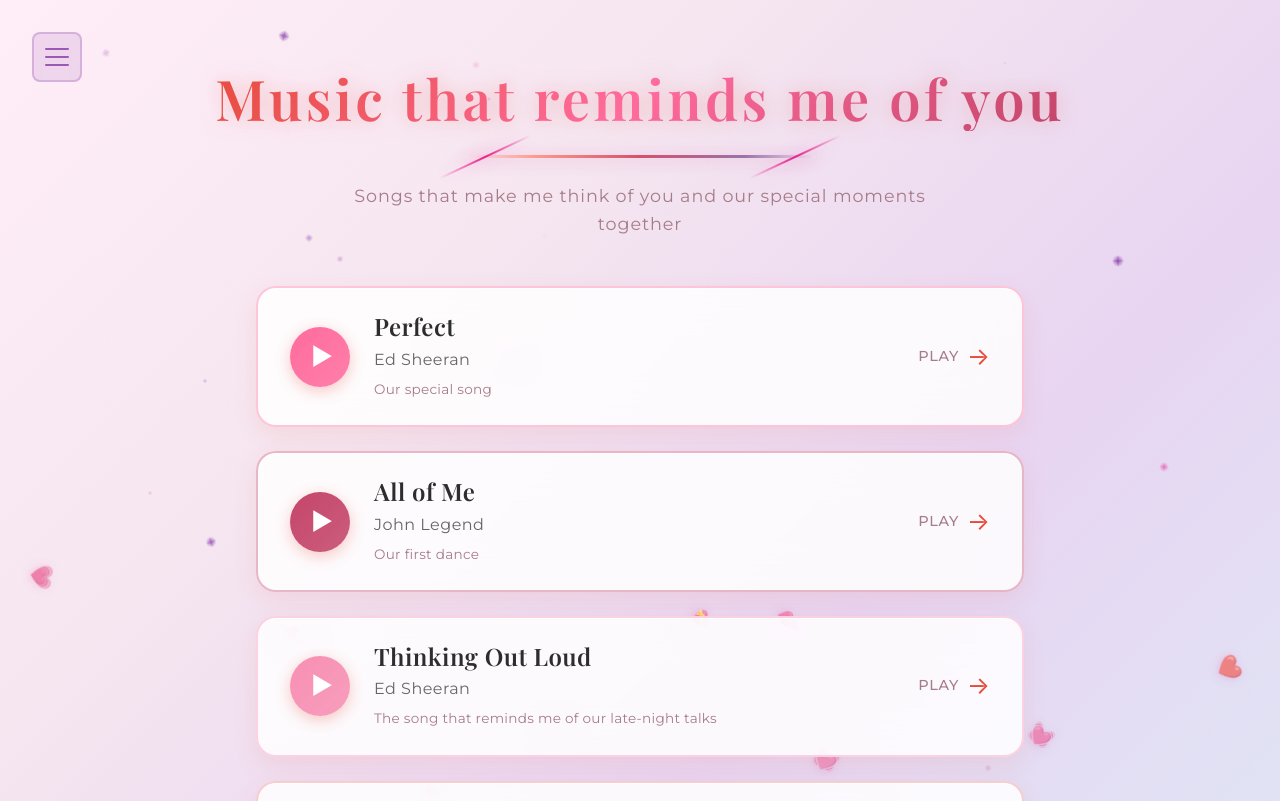
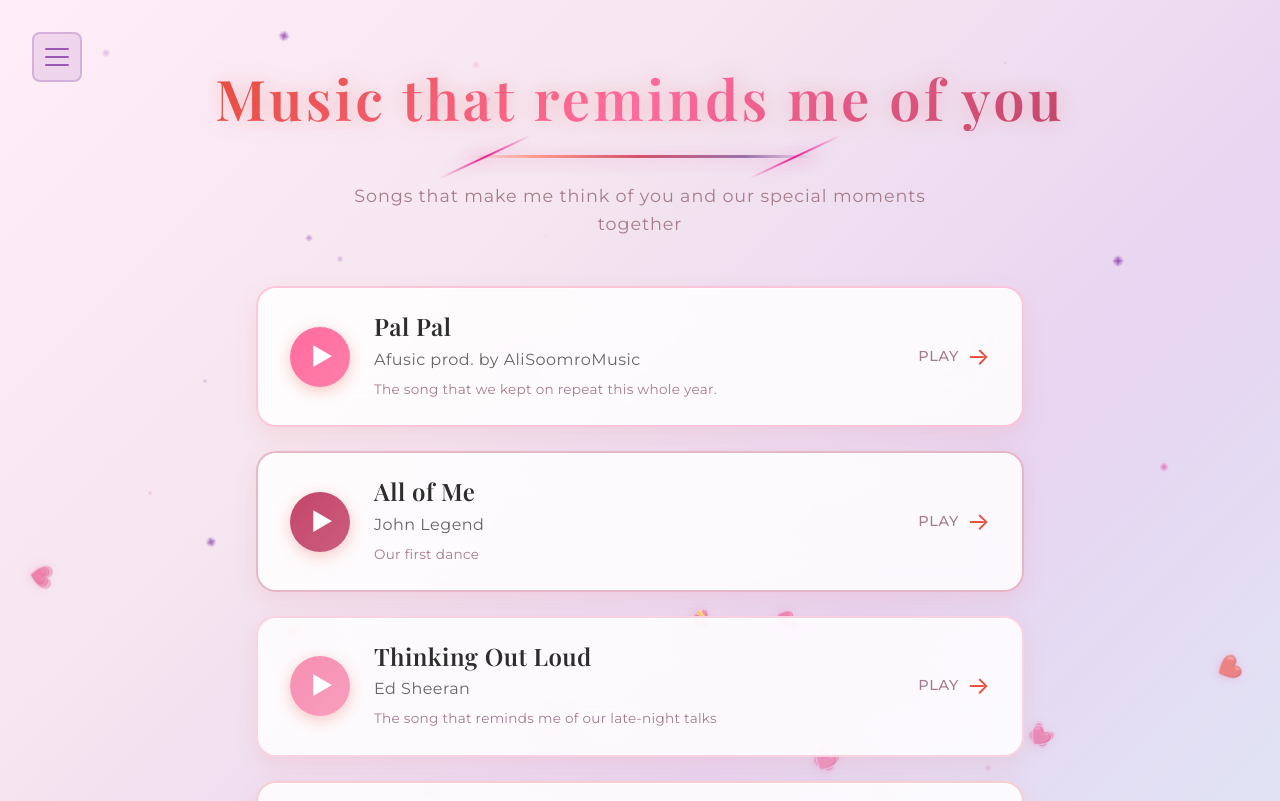
Before and after one commit to TashkeenSayyad/Birthday-Website, a React (Vite) app: page /music in a window 1280 px wide. Shown: the top 801 px of the page. Built offline with nearby package versions, Linux system fonts and the light colour scheme; the HTML template or start-up script is replaced by a standard one; a web font is replaced by a local one.

Commit message:
add pal pal to songs instead of perfect

```diff
--- a/src/pages/MusicPage.jsx
+++ b/src/pages/MusicPage.jsx
@@ -9,11 +9,11 @@
   const [songs] = useState([
     {
       id: 1,
-      title: 'Perfect',
-      artist: 'Ed Sheeran',
-      description: 'Our special song',
-      file: `${baseUrl}music/perfect.mp3`,
-      lyricsFile: `${baseUrl}lyrics/perfect.lrc`,
+      title: 'Pal Pal',
+      artist: 'Afusic prod. by AliSoomroMusic ',
+      description: 'The song that we kept on repeat this whole year.',
+      file: `${baseUrl}music/palpal.mp3`,
+      lyricsFile: `${baseUrl}lyrics/palpal.lrc`,
       color: '#ff6b9d',
     },
     {
```
